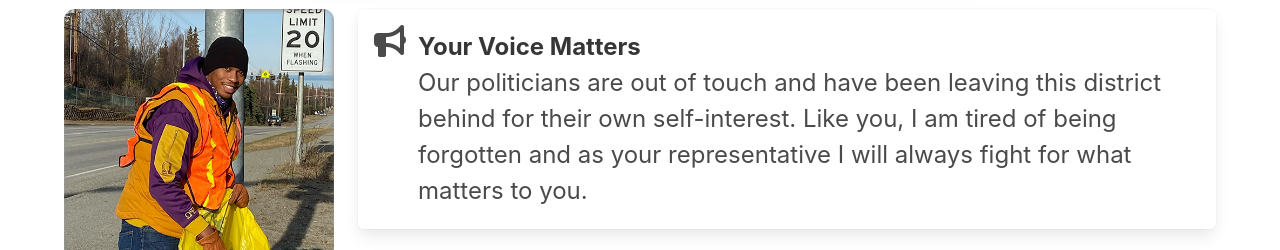
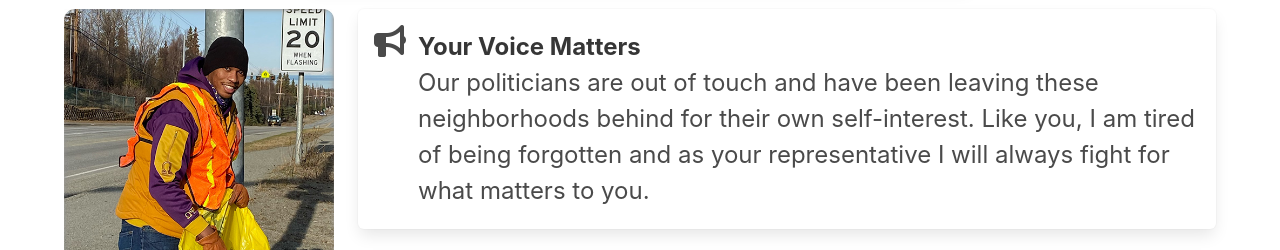
Before and after one commit to TieJordan/stanleywright, a plain HTML site: page issues.html in a window 1280 px wide. Shown: the part 472-722 px from the top of the page. Drawn offline with Linux system fonts and the light colour scheme.

Commit message:
Update issues.html

```diff
--- a/issues.html
+++ b/issues.html
@@ -219,7 +219,7 @@
                       <p class="is-size-4">
                         <strong>Your Voice Matters</strong>
                         <br>
-                        Our politicians are out of touch and have been leaving this district behind for their own self-interest. Like you, I am tired of being forgotten and as your representative I will always fight for what matters to you.
+                        Our politicians are out of touch and have been leaving these neighborhoods behind for their own self-interest. Like you, I am tired of being forgotten and as your representative I will always fight for what matters to you.
                       </p>
                     </div>
                   </div>
```
